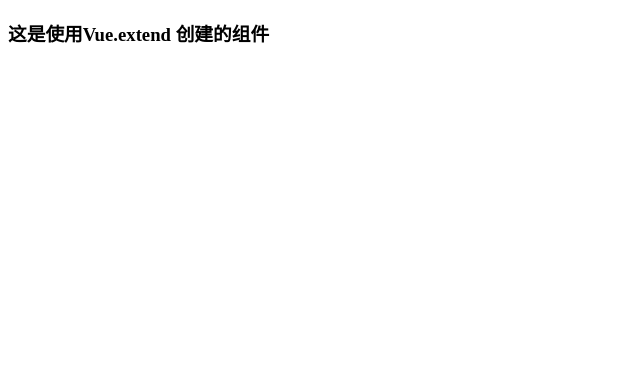
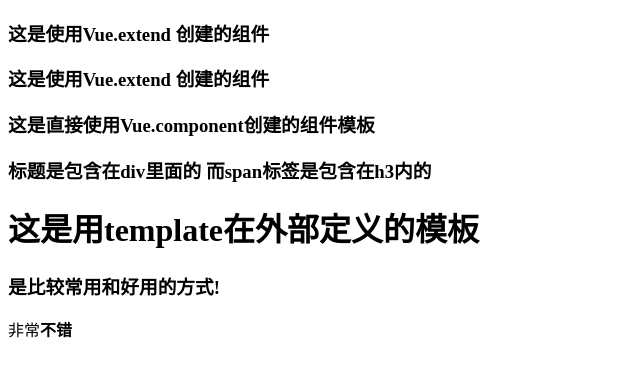
Before and after one commit to cuimingming123611/vuecode, a plain HTML site: page src/18.创建组件.html in a window 1280 px wide. Shown: the whole page, without its empty margins (0-640 px from the left). Drawn offline with Linux system fonts and the light colour scheme.

Commit message:
自定义全局组件的三种方式

```diff
--- a/src/18.创建组件.html
+++ b/src/18.创建组件.html
@@ -10,11 +10,28 @@
     <div id="app">
         <!--如果要使用创建的组件，直接把组件的名称，以HTML标签的形式引入到页面中-->
         <my-com></my-com>
+        <my-com1></my-com1>
+        <my-com2></my-com2>
+        <my-com3></my-com3>
+        <my-com4></my-com4>
 
     </div>
 
+
+    <!--在#app的外面定义组件的模板-->
+    <template id="tmp1">
+        <div>  <!--需要包含一个根元素-->
+            <h1>这是用template在外部定义的模板</h1>
+            <h3>是比较常用和好用的方式!</h3>
+            <p>非常<strong>不错</strong></p>
+        </div>
+
+    </template>
+
     <script>
         //1.1 使用Vue.extend   创建全局的vue组件
+
+        //方式一：
        var com =  Vue.extend({
             template:'<h3>这是使用Vue.extend 创建的组件</h3>',   //通过 template 属性，指定了组件要展示的HTML结构
 
@@ -26,6 +43,31 @@
 
         //如果不使用 驼峰法，则可以按照定义的名称使用即可
        Vue.component('myCom',com);
+
+
+       //方式二：
+        Vue.component('myCom1',Vue.extend({
+                template:'<h3>这是使用Vue.extend 创建的组件</h3>',
+
+            })
+        );
+
+        //方式三：
+        Vue.component('myCom2',{
+            template:'<h3>这是直接使用Vue.component创建的组件模板</h3>'
+        });
+
+        //注意：不论是那种方式创建的组件模板，组件中的template属性指向的模板内容，必须有且只有一个根元素
+        Vue.component('myCom3',{
+            template:"<div><h3>标题是包含在div里面的  <span>而<b>span</b>标签是包含在h3内的</span></h3></div>"
+        });
+
+        Vue.component('myCom4',{
+            template:'#tmp1',
+        })
+
+
+
 
        new Vue({
            el:'#app',
```
